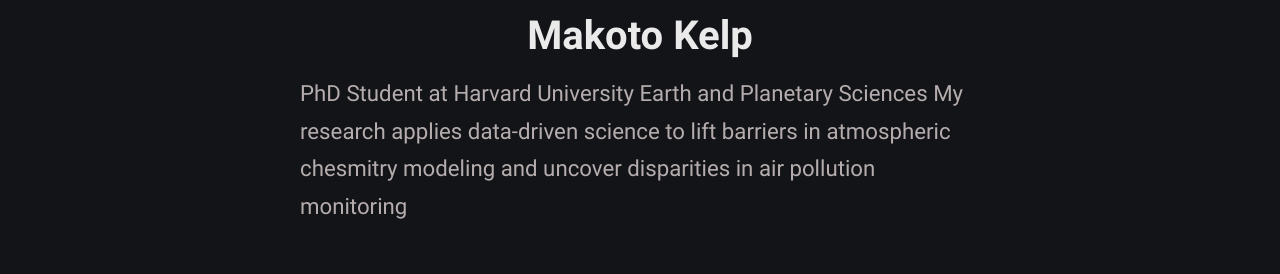
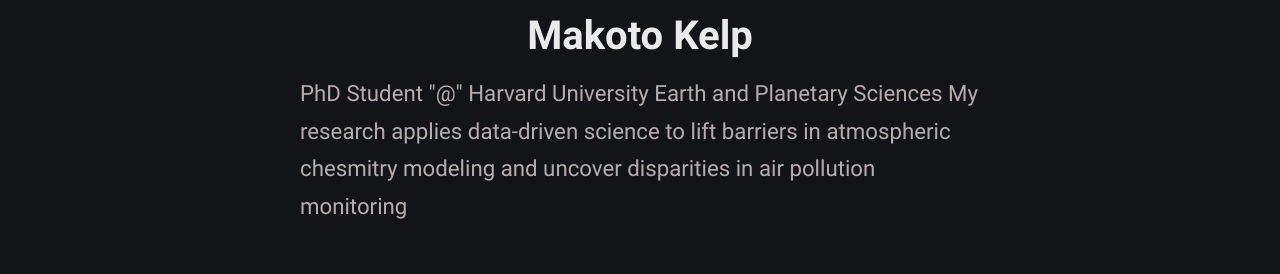
Before and after one commit to mkelp/mkelp.github.io, a Jekyll site: the page built from index.md, in a window 1280 px wide. Shown: the part 563-837 px from the top of the page. Built offline with Jekyll 4.4.1, drawn with Linux system fonts in a browser that asks for light colours.

```diff
--- a/_config.yml
+++ b/_config.yml
@@ -12,7 +12,7 @@
 author:
   name: Makoto Kelp # author name
   bio: >- # tell to the world
-    PhD Student at Harvard University Earth and Planetary Sciences
+    PhD Student "@" Harvard University Earth and Planetary Sciences
     My research applies data-driven science to lift barriers in atmospheric chesmitry modeling and uncover
     disparities in air pollution monitoring
 
```
